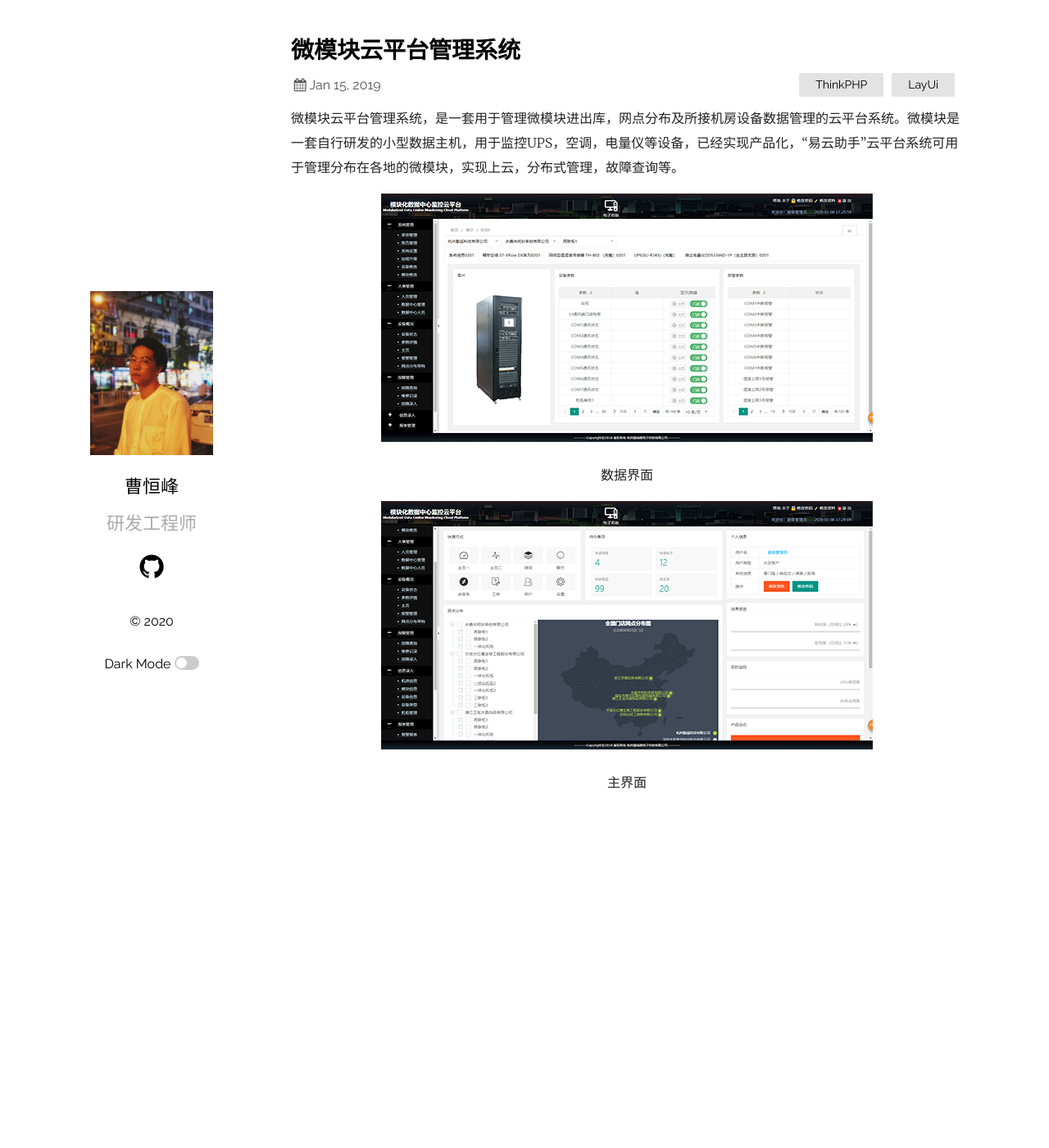
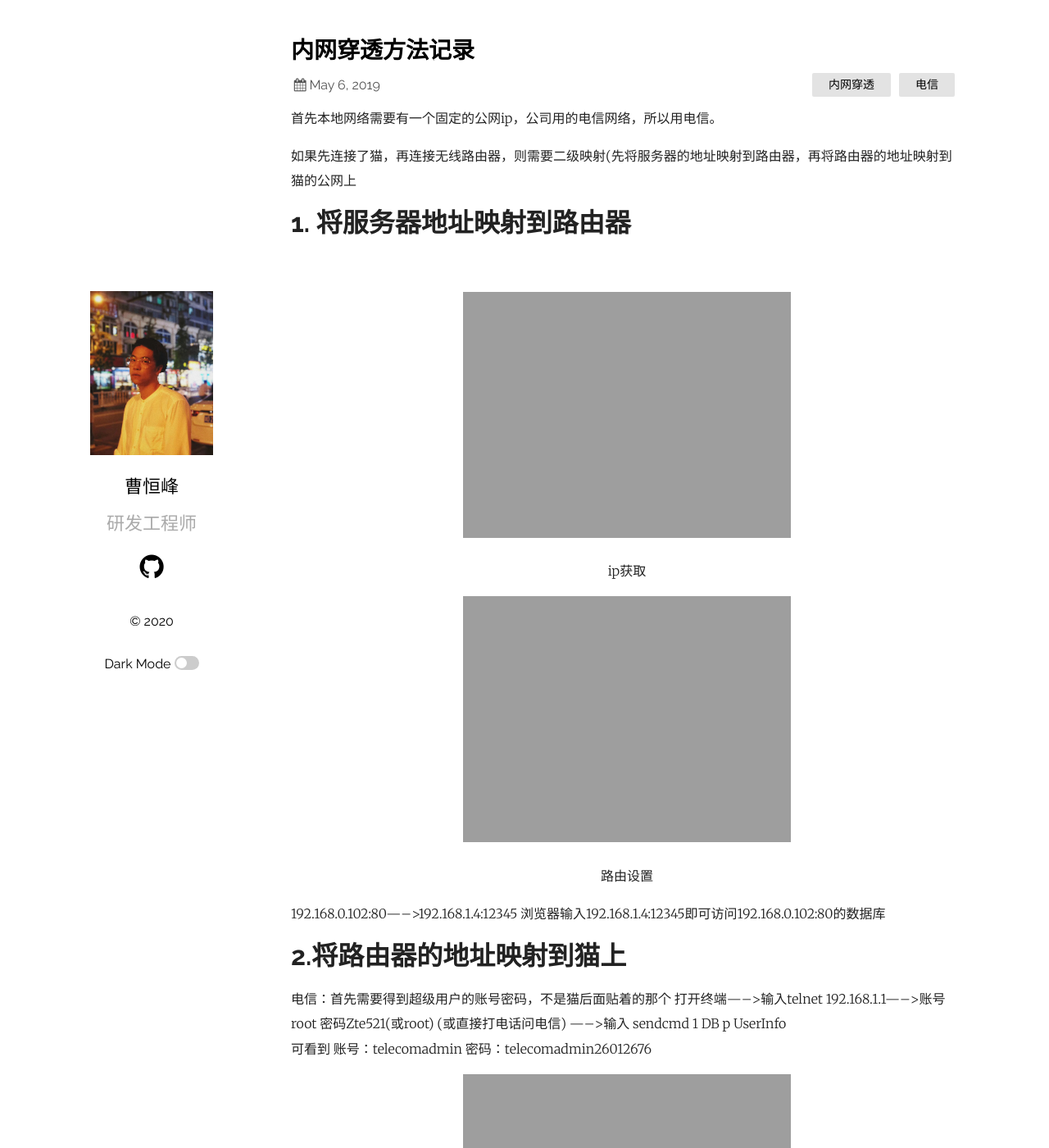
Before and after one commit to cao-heng-feng/cao-heng-feng.github.io, a Jekyll site: the page built from _posts/2019-05-06-neiwang.markdown, in a window 1280 px wide and 1400 px high. Shown: the whole window at 82% size. Built offline with Jekyll 4.4.1, drawn with Linux system fonts in a browser that asks for light colours; some of the changed text lies outside the part shown.

Commit message:
修改文件: _posts/2019-05-06-neiwang.markdown

```diff
--- a/_posts/2019-05-06-neiwang.markdown
+++ b/_posts/2019-05-06-neiwang.markdown
@@ -1,21 +1,52 @@
 ---
 layout: post
-title:  "微模块云平台管理系统"
-date:   2019-01-15 21:03:36 +0530
-categories: ThinkPHP LayUi
+title:  "内网穿透方法记录"
+date:   2019-05-06 21:03:36 +0530
+categories: 内网穿透 电信
 ---
-微模块云平台管理系统，是一套用于管理微模块进出库，网点分布及所接机房设备数据管理的云平台系统。微模块是一套自行研发的小型数据主机，用于监控UPS，空调，电量仪等设备，已经实现产品化，“易云助手”云平台系统可用于管理分布在各地的微模块，实现上云，分布式管理，故障查询等。
+首先本地网络需要有一个固定的公网ip，公司用的电信网络，所以用电信。
+
+如果先连接了猫，再连接无线路由器，则需要二级映射(先将服务器的地址映射到路由器，再将路由器的地址映射到猫的公网上
+
+# 1.	将服务器地址映射到路由器
+
 <br>
 
 {:refdef: style="text-align: center;"}
-![数据]({{ "./images/web/data.png" | absolute_url }})
+![ip获取]({{ "./images/neiwang/1.png" | absolute_url }})
 {:refdef}
 {:refdef: style="text-align: center;"}
-数据界面
+ip获取
 {:refdef}
 {:refdef: style="text-align: center;"}
-![主界面]({{ "./images/web/index.png" | absolute_url }})
+![路由设置]({{ "./images/neiwang/2.png" | absolute_url }})
 {:refdef}
 {:refdef: style="text-align: center;"}
-主界面
+路由设置
 {:refdef}
+
+192.168.0.102:80----->192.168.1.4:12345
+浏览器输入192.168.1.4:12345即可访问192.168.0.102:80的数据库
+# 2.将路由器的地址映射到猫上
+电信：首先需要得到超级用户的账号密码，不是猫后面贴着的那个
+打开终端----->输入telnet 192.168.1.1----->账号root 密码Zte521(或root) (或直接打电话问电信) ----->输入 sendcmd 1 DB p UserInfo
+可看到
+账号：telecomadmin
+密码：telecomadmin26012676
+
+{:refdef: style="text-align: center;"}
+![密码获取]({{ "./images/neiwang/3.png" | absolute_url }})
+{:refdef}
+{:refdef: style="text-align: center;"}
+user和psw获取
+{:refdef}
+登陆之后，来到对应界面，输入信息
+{:refdef: style="text-align: center;"}
+![映射公网]({{ "./images/neiwang/4.png" | absolute_url }})
+{:refdef}
+{:refdef: style="text-align: center;"}
+映射公网
+{:refdef}
+
+
+外网就可以通过220.184.124.48:60000访问服务器的内容，但是内网访问无效。
```
